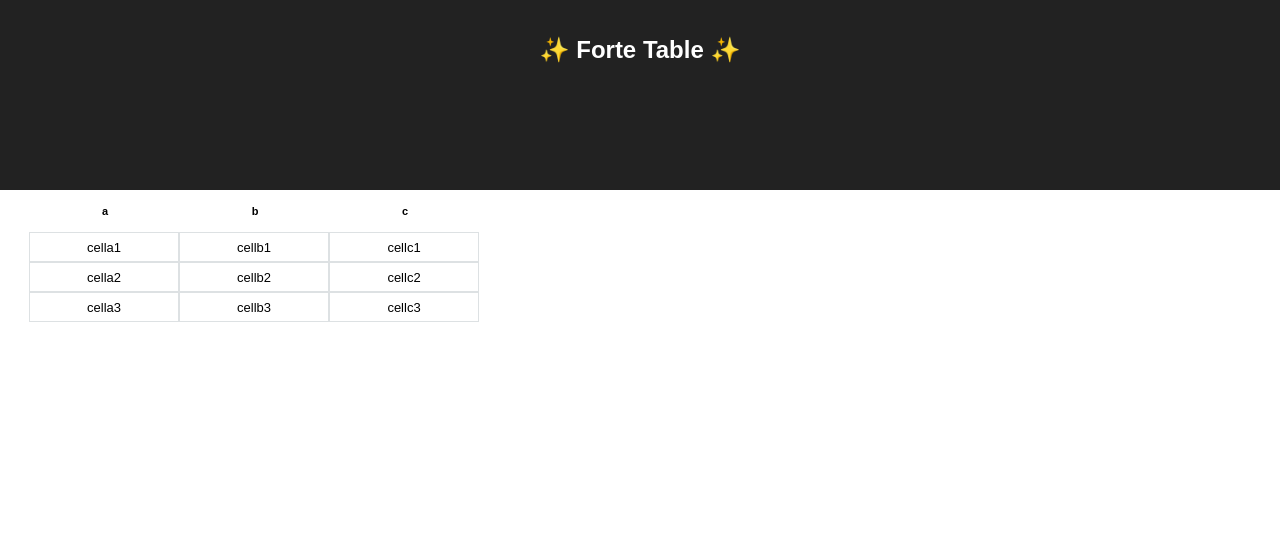
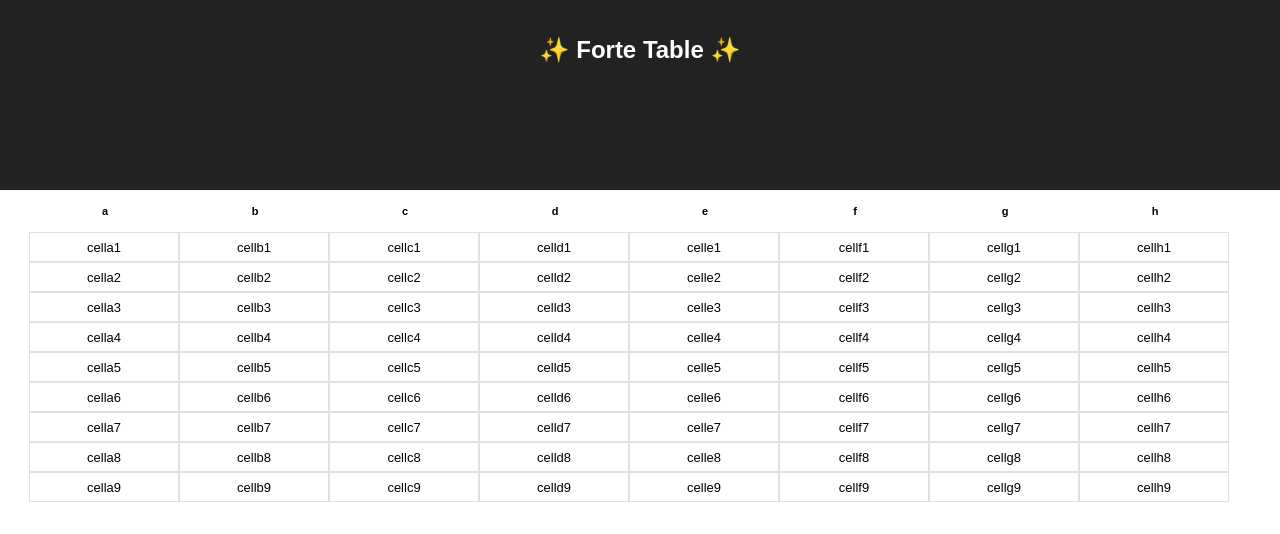
Before and after one commit to mdefaux/forte-table, a React (Create React App) app in the folder examples/: page / in a window 1280 px wide. Shown: the top 534 px of the page. Built offline with nearby package versions, Linux system fonts and the light colour scheme.

Commit message:
Extended example columns and row.

```diff
--- a/examples/src/App.js
+++ b/examples/src/App.js
@@ -5,19 +5,22 @@ import './App.css';
 const App = () => (
   <div className="App">
     <header className="App-header">
-      <h1 className="App-title"> {"\u2728"} Forte Table {"\u2728"}</h1>
+      <h1 className="App-title">
+        {' '}
+        {'\u2728'} Forte Table {'\u2728'}
+      </h1>
     </header>
     <ForteTable
-      rows={() => [1, 2, 3]}
-      columns={() => ["a", "b", "c"]}
+      rows={() => [1, 2, 3, 4, 5, 6, 7, 8, 9]}
+      columns={() => ['a', 'b', 'c', 'd', 'e', 'f', 'g', 'h']}
       cellRender={(c, r) => {
-        return "cell" + c + r;
+        return 'cell' + c + r;
       }}
       onCellClick={(e, c, r) => {
-        alert("buuu:" + c + r);
+        alert('buuu:' + c + r);
       }}
     />
   </div>
-)
+);
 
 export default App;
```
